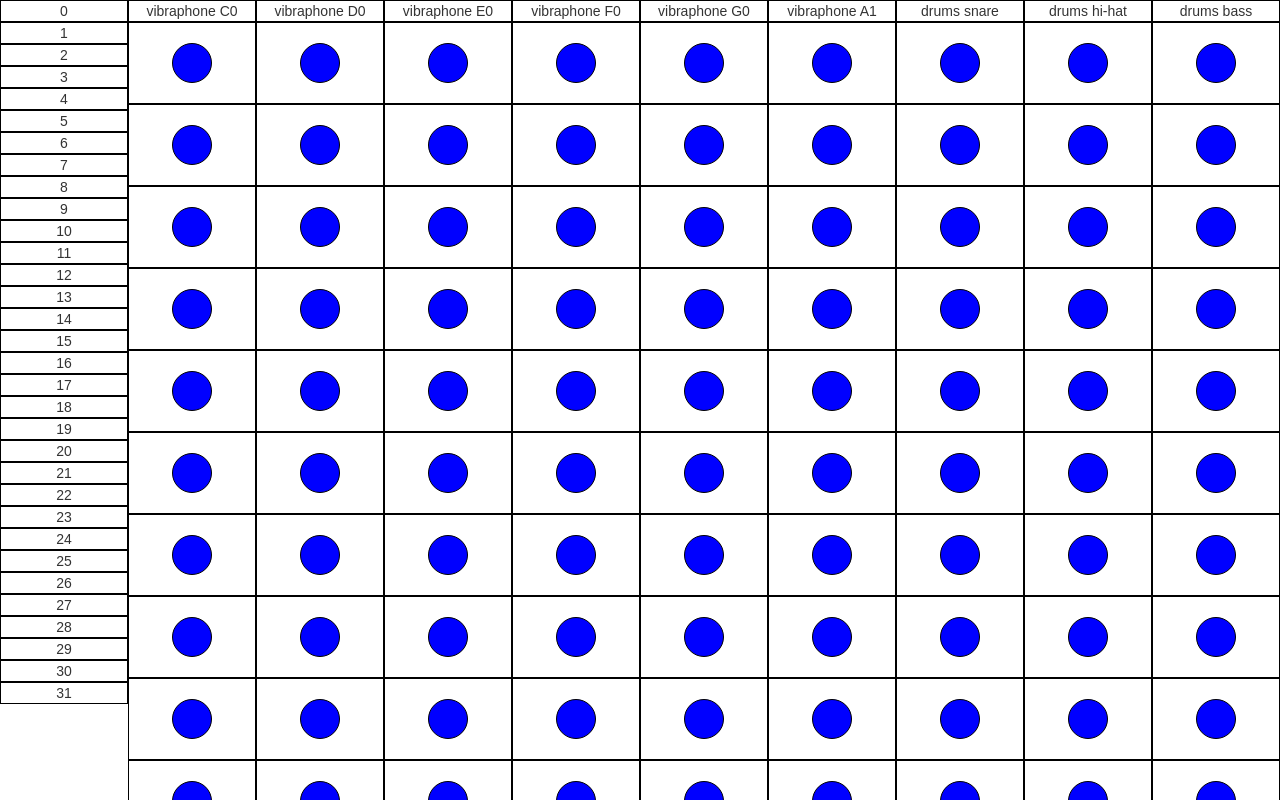
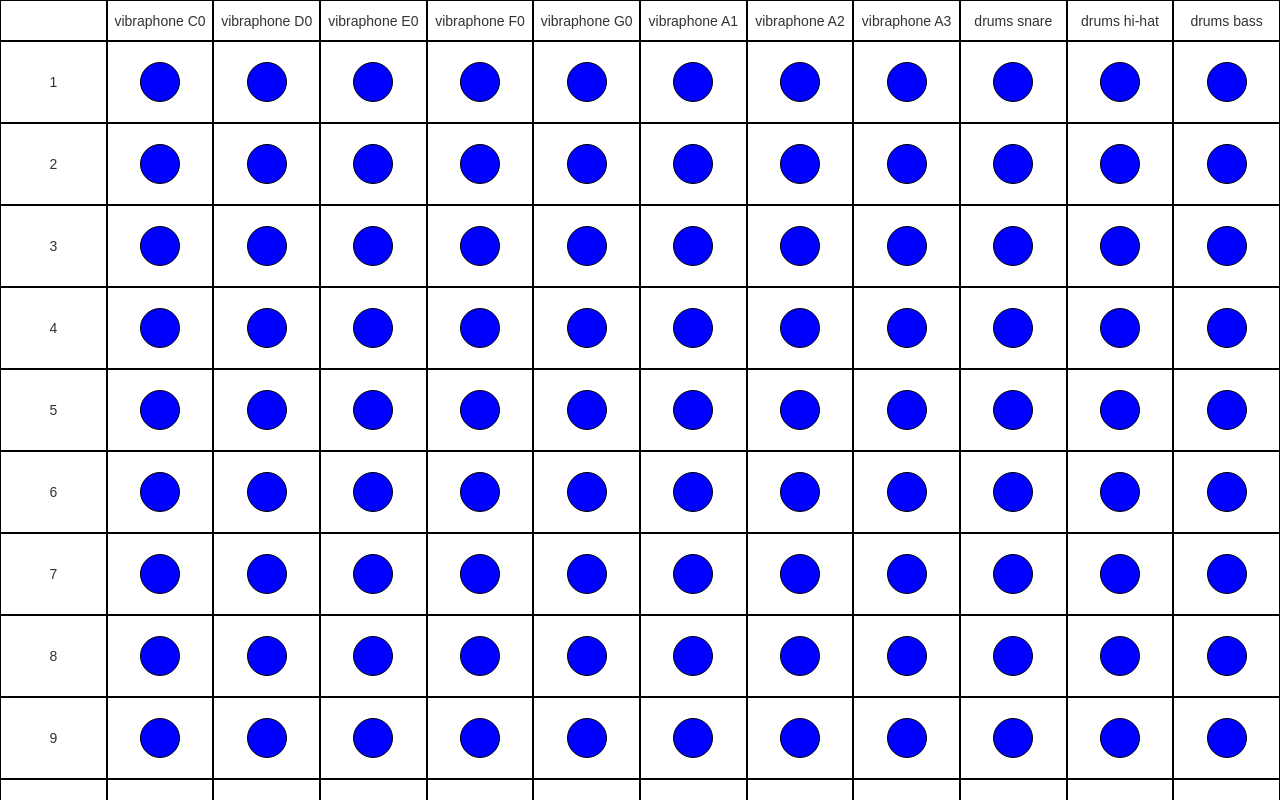
Before and after one commit to Wintergatan/midimarblemachine, a React (Create React App) app: page / in a window 1280 px wide. Shown: the top 800 px of the page. Built offline with nearby package versions, Linux system fonts and the light colour scheme.

Commit message:
sticky header

```diff
--- a/src/components/NoteGrid.js
+++ b/src/components/NoteGrid.js
@@ -8,6 +8,7 @@ const Wrapper = styled.div`
 const Grid = styled.div`
   display: flex;
   flex-direction: row;
+  justify-content: space-evenly;
   text-align: center;
 `;
 const Column = styled.div`
@@ -16,30 +17,63 @@ const Column = styled.div`
   text-align: center;
 `;
 const Cell = styled.div`
+  height: 82px;
   border: 1px solid black;
 `;
 
+// Width is 100 / no of columns
+const Header = styled.div`
+  background-color: white;
+  height: 41px;
+  border: 1px solid black;
+  width: 8.33%;
+  display: flex;
+  flex-direction: column;
+  justify-content: center;
+`;
+const NumberCell = styled.div`
+  height: 82px;
+  border: 1px solid black;
+  display: flex;
+  flex-direction: column;
+  justify-content: center;
+`;
 const instrumentData = {
-  vibraphone: ["C0", "D0", "E0", "F0", "G0", "A1"],
+  vibraphone: ["C0", "D0", "E0", "F0", "G0", "A1", "A2", "A3"],
   drums: ["snare", "hi-hat", "bass"]
 };
 
 const noOfRows = 32;
 
+const headers = (
+  <Grid style={{ position: "sticky", top: 0 }}>
+    <Header />
+    {Object.keys(instrumentData).map(key => {
+      return instrumentData[key].map(instrument => {
+        return (
+          <Header key={instrument}>
+            {key} {instrument}
+          </Header>
+        );
+      });
+    })}
+  </Grid>
+);
+
 const columns = (
   <Grid>
     <Column key={"rowNumber"}>
       {[...Array(noOfRows).keys()].map(n => {
-        return <Cell key={"rowNumber" + n}>{n}</Cell>;
+        return <NumberCell key={"rowNumber" + n}>{n + 1}</NumberCell>;
       })}
     </Column>
     {Object.keys(instrumentData).map(key => {
       return instrumentData[key].map(instrument => {
         return (
           <Column key={instrument}>
-            <Cell key={instrument}>
+            {/*<Cell key={instrument}>
               {key} {instrument}
-            </Cell>
+        </Cell>*/}
             {[...Array(noOfRows).keys()].map(n => {
               return (
                 <Cell key={instrument + n}>
@@ -56,6 +90,11 @@ const columns = (
 
 export class NoteGrid extends Component {
   render() {
-    return <Wrapper>{columns}</Wrapper>;
+    return (
+      <Wrapper>
+        {headers}
+        {columns}
+      </Wrapper>
+    );
   }
 }
```
